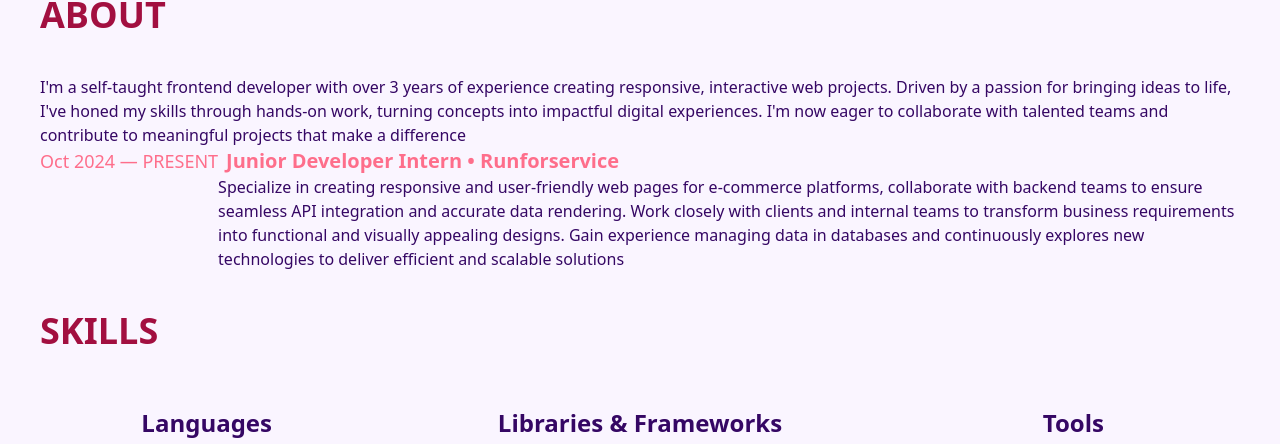
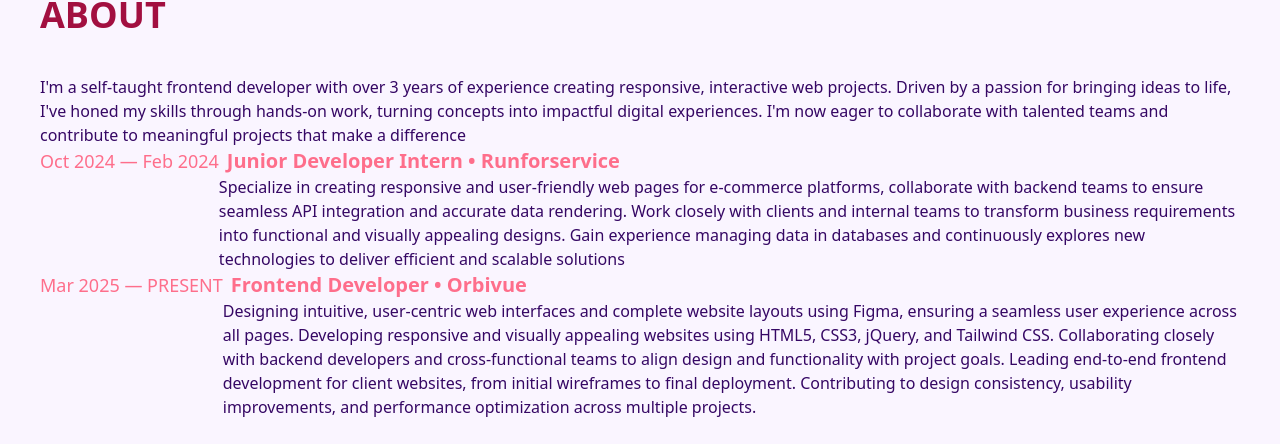
Before and after one commit to Sush0519/My-Portfolio, a website: page dist/index.html in a window 1280 px wide. Shown: the part 805-1249 px from the top of the page. Drawn offline with nearby package versions, Linux system fonts and the light colour scheme.

Commit message:
updated about section

```diff
--- a/dist/index.html
+++ b/dist/index.html
@@ -208,7 +208,7 @@
 
         <div class="flex-wrap px-10 md:flex">
           <div>
-            <p class="text-lg text-[#fe6e8b] flex-1">Oct 2024 — PRESENT</p>
+            <p class="text-lg text-[#fe6e8b] flex-1">Oct 2024 — Feb 2024</p>
           </div>
           <div class="flex-col flex-1">
             <p class="text-xl md:ml-2 text-[#fe6e8b] font-semibold">
@@ -222,6 +222,29 @@
               into functional and visually appealing designs. Gain experience
               managing data in databases and continuously explores new
               technologies to deliver efficient and scalable solutions
+            </p>
+          </div>
+        </div>
+        <!-- 2nd Job -->
+        <div class="flex-wrap px-10 md:flex">
+          <div>
+            <p class="text-lg text-[#fe6e8b] flex-1">Mar 2025 — PRESENT</p>
+          </div>
+          <div class="flex-col flex-1">
+            <p class="text-xl md:ml-2 text-[#fe6e8b] font-semibold">
+              Frontend Developer • Orbivue
+            </p>
+            <p class="text-[#350764] about-text">
+              Designing intuitive, user-centric web interfaces and complete
+              website layouts using Figma, ensuring a seamless user experience
+              across all pages. Developing responsive and visually appealing
+              websites using HTML5, CSS3, jQuery, and Tailwind CSS.
+              Collaborating closely with backend developers and cross-functional
+              teams to align design and functionality with project goals.
+              Leading end-to-end frontend development for client websites, from
+              initial wireframes to final deployment. Contributing to design
+              consistency, usability improvements, and performance optimization
+              across multiple projects.
             </p>
           </div>
         </div>
```
